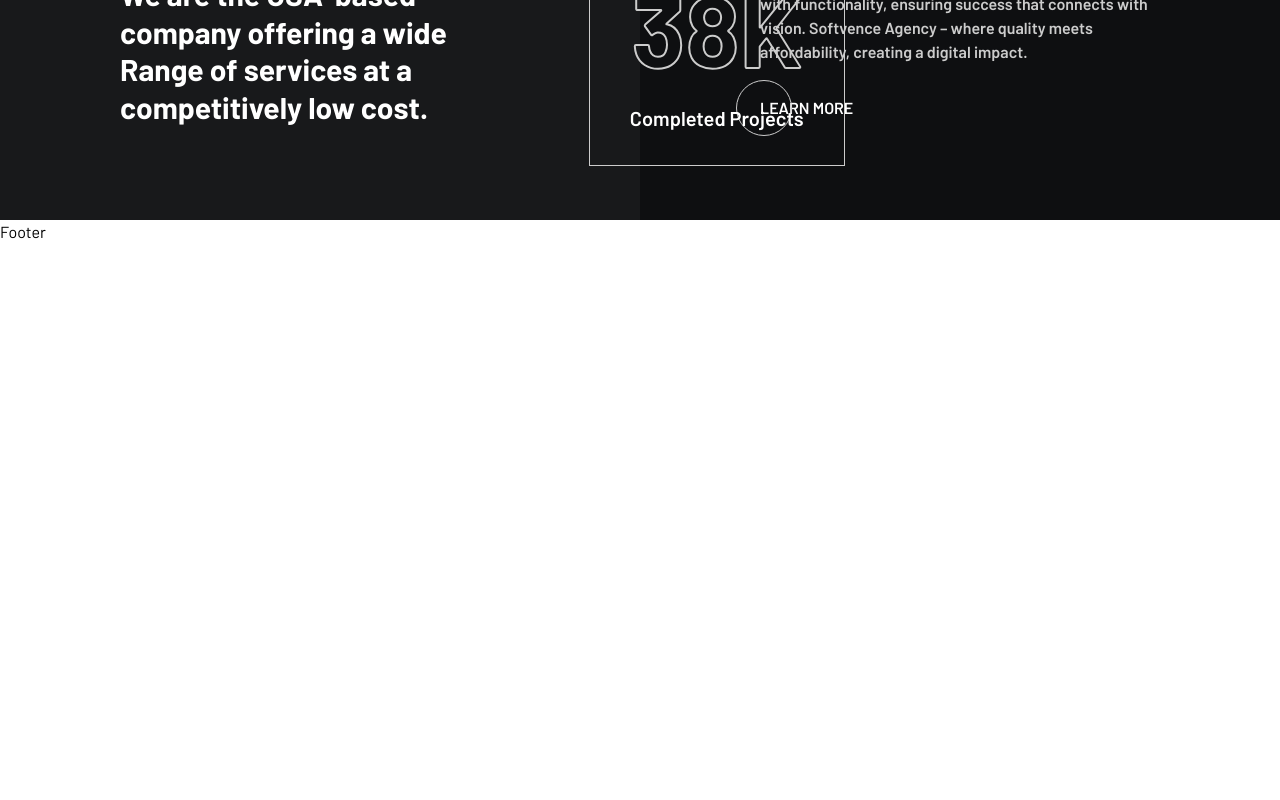
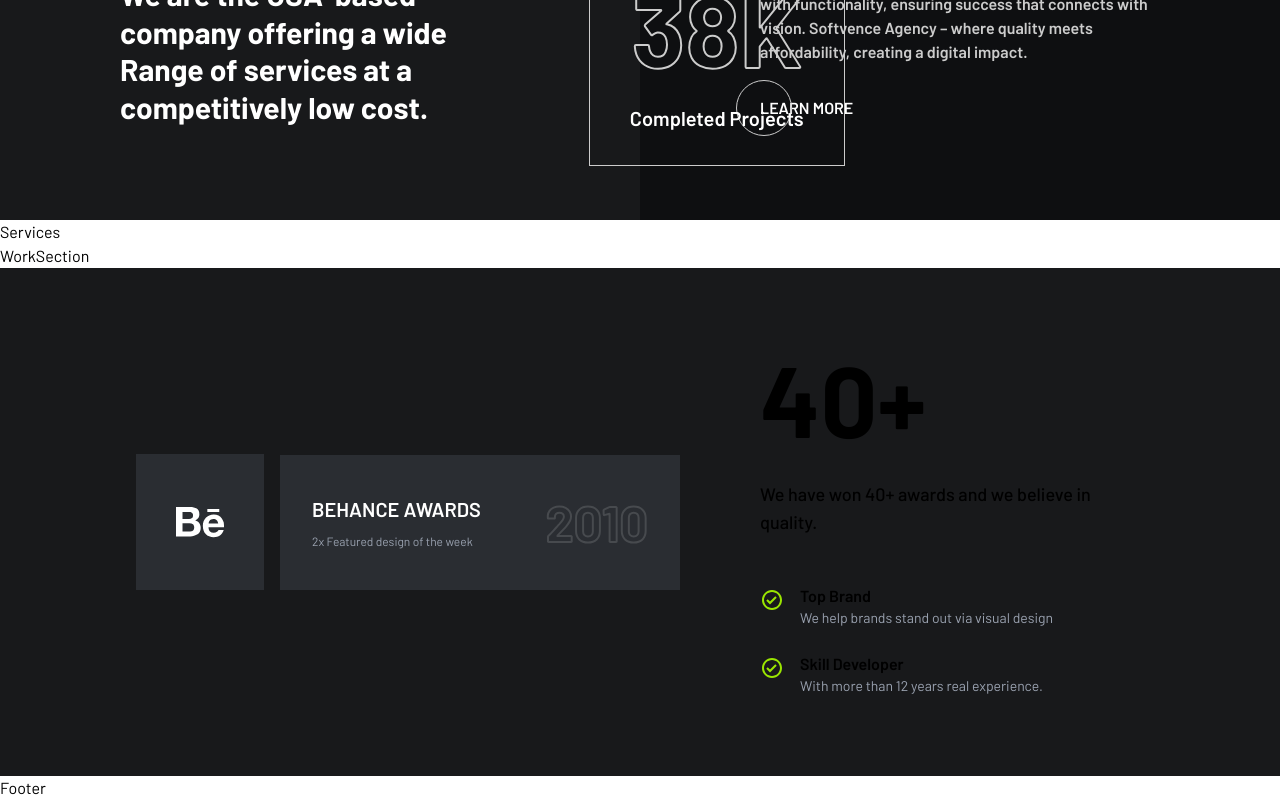
Before and after one commit to Sheikh-Redoan/Practice-Project, a React (Vite) app: page / in a window 1280 px wide. Shown: the part 1092-1892 px from the top of the page. Before the commit the page ends 1336 px from the top, so only its background shows below. Built offline with nearby package versions, Linux system fonts and the light colour scheme.

Commit message:
working on award section

```diff
--- a/src/App.css
+++ b/src/App.css
@@ -4,3 +4,8 @@
     -webkit-text-stroke: 2px #ccc;
     color: transparent;
 }
+
+.text_stroke_year{
+    -webkit-text-stroke: 2px #474A4E;
+    color: transparent;
+}
--- a/src/components/Home/AgencyIntro.jsx
+++ b/src/components/Home/AgencyIntro.jsx
@@ -2,12 +2,13 @@ import React from "react";
 import { BsArrowRight } from "react-icons/bs";
 import { Link } from "react-router";
 import Container from "../Container/Container";
+import CountUp from "react-countup";
 
 export default function AgencyIntro() {
   return (
     <section className="w-full relative bg-[linear-gradient(90deg,#18191B_50%,#0E0F11_50%)]">
-        <Container>
-          <div className="flex flex-col md:flex-row items-center justify-center">
+      <Container>
+        <div className="flex flex-col md:flex-row items-center justify-center">
           <div className="w-full md:w-1/2  bg-[#18191b] h-[400px] flex flex-col items-center justify-center">
             {/* Left - Title */}
             <div className="space-y-6">
@@ -50,13 +51,16 @@ export default function AgencyIntro() {
         {/* Center - Stats */}
         <div className="flex justify-center items-center absolute top-[42%] md:top-[25%] left-[15%] md:left-[46%] ">
           <div className="border-[1px] border-[#ccc] px-10 py-8 text-center">
-            <h3 className="text-[100px] font-bold text_stroke">38K</h3>
+            <h3 className="text-[100px] font-bold text_stroke">
+              <CountUp end={38} enableScrollSpy suffix="K" duration={2} />
+            </h3>
+
             <p className=" text-white font-semibold text-[20px]">
               Completed Projects
             </p>
           </div>
         </div>
-        </Container>
+      </Container>
     </section>
   );
 }
--- /dev/null
+++ b/src/components/Home/AwardsSection.jsx
@@ -0,0 +1,87 @@
+import CountUp from "react-countup";
+import { BiCheckCircle } from "react-icons/bi";
+import Container from "../Container/Container";
+import { BsBehance } from "react-icons/bs";
+
+const AwardsSection = () => {
+  const data = [
+    {
+      icon: <BsBehance className="w-12 h-12 text-white" />,
+      title: "BEHANCE AWARDS",
+      desc: "2x Featured design of the week",
+      year: "2010",
+    },
+    // {
+    //   icon: "/icons/design.svg",
+    //   title: "DESIGN AWARDS",
+    //   desc: "Creative Best design of the day",
+    //   year: "2013",
+    // },
+    // {
+    //   icon: "/icons/code.svg",
+    //   title: "CODING AWARDS",
+    //   desc: "Creative agency of the day",
+    //   year: "2016",
+    // },
+  ];
+
+  return (
+    <section className="bg-[#18191b] py-20">
+      <Container className="flex items-center justify-center gap-20">
+        {/* Left Column */}
+        <div className="flex flex-col gap-6">
+          {data.map((item, index) => (
+            <div key={index} className="flex items-center gap-4 text-white">
+              <div className="bg-[#2a2d32] px-10 py-11 ">
+                {item?.icon}
+              </div>
+
+              <div className="bg-[#2a2d32] px-8 py-[30px] w-[400px] flex justify-between items-center">
+                <div className="flex flex-col gap-2">
+                  <h4 className="text-[20px] uppercase font-semibold">{item.title}</h4>
+                  <p className="font-normal text-gray-400 text-[12px]">{item.desc}</p>
+                </div>
+                <p className="text-[50px] font-bold text_stroke_year">
+                  {item.year}
+                </p>
+              </div>
+            </div>
+          ))}
+        </div>
+
+        {/* Right Column */}
+        <div className="flex flex-col justify-center gap-8">
+          <h2 className="text-[100px] font-bold leading-none">
+            <CountUp end={40} suffix="+" duration={2} enableScrollSpy />
+          </h2>
+          <p className="text-lg font-medium max-w-sm">
+            We have won 40+ awards and we believe in quality.
+          </p>
+
+          <div className="mt-4 flex flex-col gap-6">
+            {[
+              {
+                label: "Top Brand",
+                desc: "We help brands stand out via visual design",
+              },
+              {
+                label: "Skill Developer",
+                desc: "With more than 12 years real experience.",
+              },
+            ].map((item, i) => (
+              <div key={i} className="flex gap-4 items-start">
+                <BiCheckCircle className="text-lime-400 mt-1" size={24} />
+                <div>
+                  <h4 className="font-semibold">{item.label}</h4>
+                  <p className="text-sm text-gray-400">{item.desc}</p>
+                </div>
+              </div>
+            ))}
+          </div>
+        </div>
+      </Container>
+    </section>
+  );
+};
+
+export default AwardsSection;
--- /dev/null
+++ b/src/components/Home/Services.jsx
@@ -0,0 +1,9 @@
+import React from 'react'
+
+const Services = () => {
+  return (
+    <div>Services</div>
+  )
+}
+
+export default Services
--- /dev/null
+++ b/src/components/Home/WorkSection.jsx
@@ -0,0 +1,9 @@
+import React from 'react'
+
+const WorkSection = () => {
+  return (
+    <div>WorkSection</div>
+  )
+}
+
+export default WorkSection
--- a/src/pages/Home/Home.jsx
+++ b/src/pages/Home/Home.jsx
@@ -1,13 +1,19 @@
-import AgencyIntro from "../../components/Home/AgencyIntro"
-import Banner from "../../components/Home/Banner"
+import AgencyIntro from "../../components/Home/AgencyIntro";
+import AwardsSection from "../../components/Home/AwardsSection";
+import Banner from "../../components/Home/Banner";
+import Services from "../../components/Home/Services";
+import WorkSection from "../../components/Home/WorkSection";
 
 const Home = () => {
   return (
     <>
-    <Banner />
-    <AgencyIntro/>
+      <Banner />
+      <AgencyIntro />
+      <Services />
+      <WorkSection />
+      <AwardsSection />
     </>
-  )
-}
+  );
+};
 
-export default Home
+export default Home;
```
